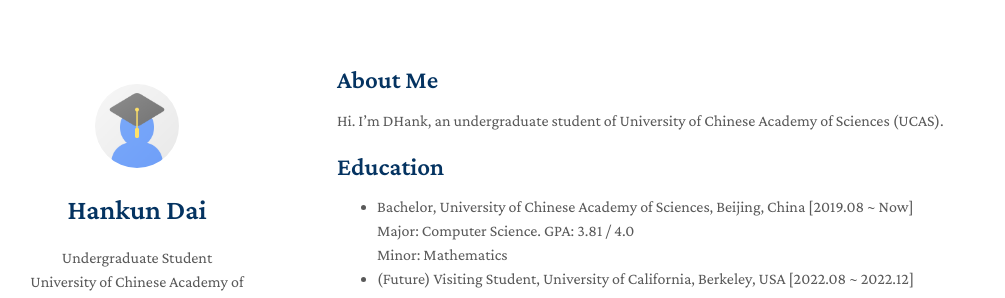
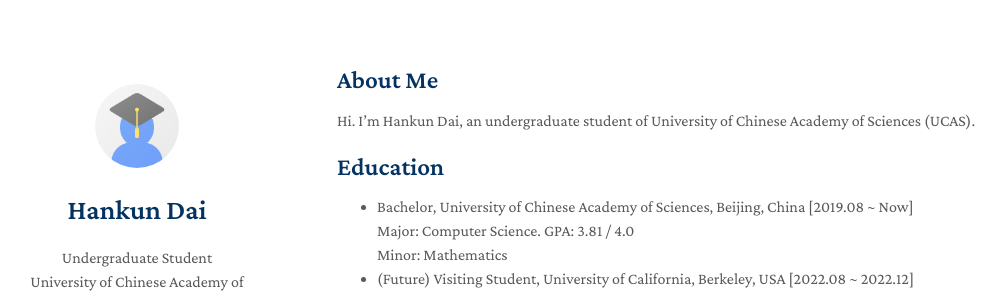
Before and after one commit to D-Hank/HomePage, a Jekyll site: the page built from index.md, in a window 1280 px wide and 992 px high. Shown: the top 298 px of the window, without its empty margins (133-1138 px from the left). Built offline with Jekyll 4.4.1, drawn with Linux system fonts in a browser that asks for light colours; nearby versions of some CDN libraries; a style sheet for code colours, icons or effects is not loaded; our own code applies the rules of GitHub Pages for plain Markdown files.

Commit message:
Update index.md

```diff
--- a/index.md
+++ b/index.md
@@ -4,7 +4,7 @@ layout: homepage
 
 ## About Me
 
-Hi. I'm DHank, an undergraduate student of University of Chinese Academy of Sciences (UCAS).
+Hi. I'm Hankun Dai, an undergraduate student of University of Chinese Academy of Sciences (UCAS).
 
 ## Education
 
```
